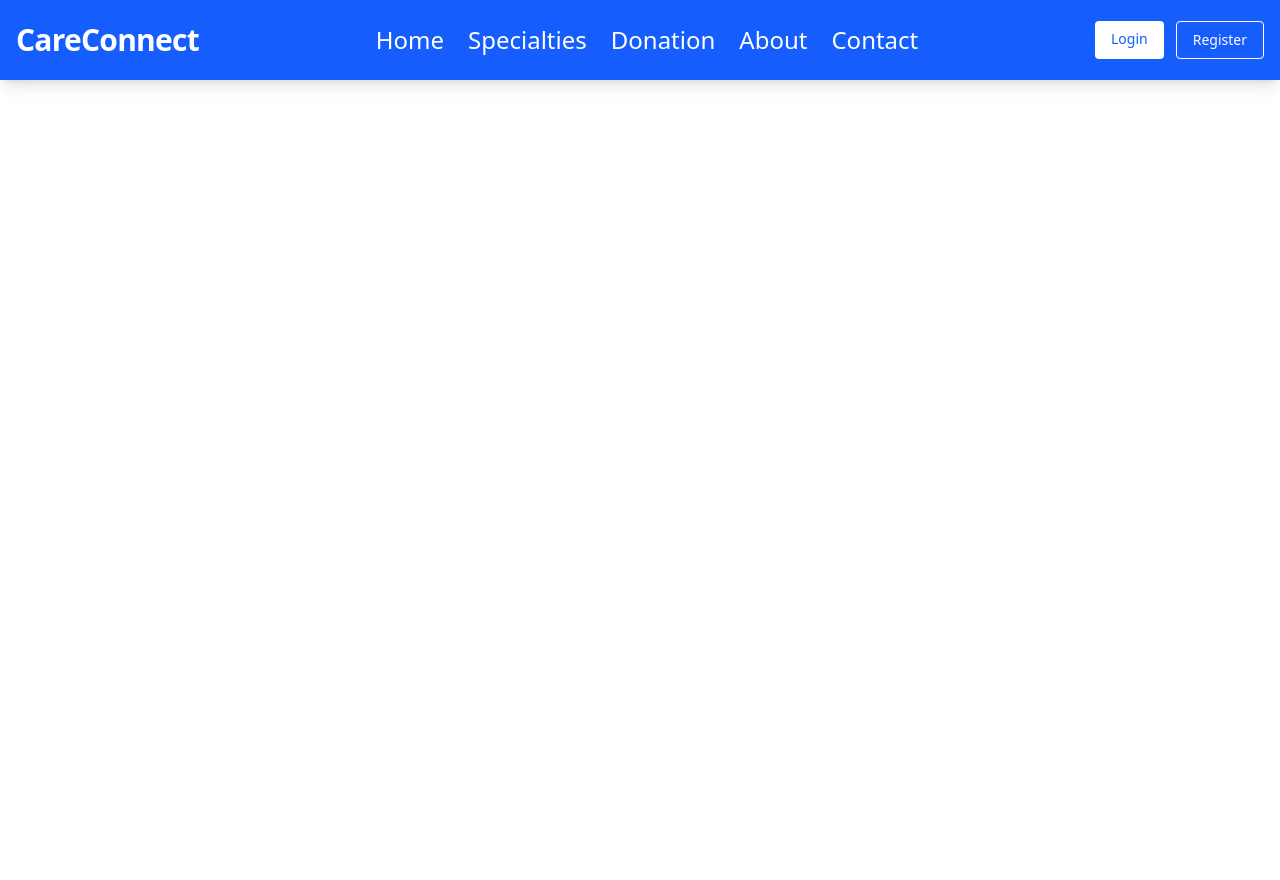
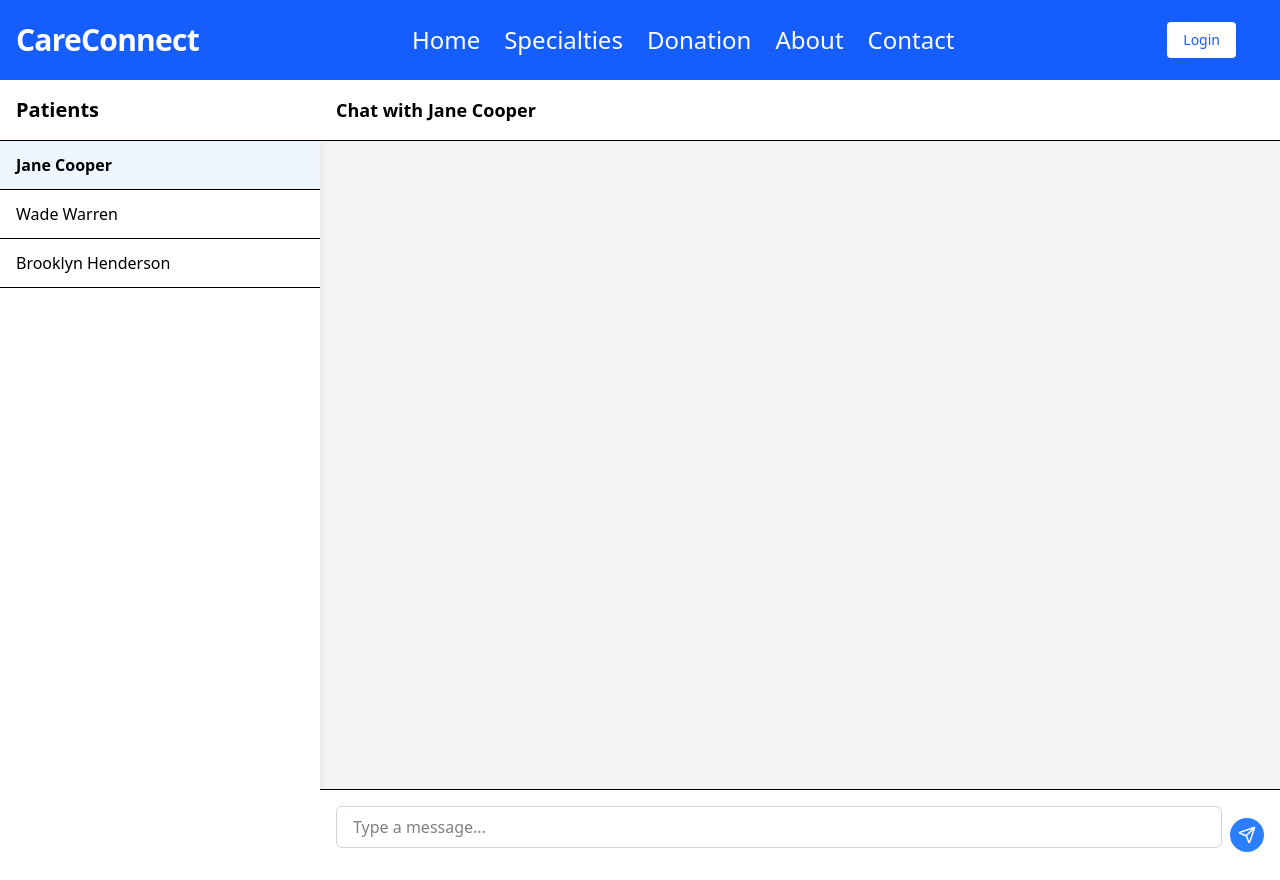
Before and after one commit to Kartiki23/CareConnect, a React (Vite) app in the folder frontend/: page /doctormsg in a window 1280 px wide. Before the commit the page ends 800 px from the top, so only its background shows below. Built offline with nearby package versions, Linux system fonts and the light colour scheme.

Commit message:
Doctor Chatbox

```diff
--- a/frontend/package.json
+++ b/frontend/package.json
@@ -19,6 +19,7 @@
     "react-router-dom": "^7.7.0",
     "react-scroll": "^1.9.3",
     "recharts": "^3.1.0",
+    "socket.io-client": "^4.8.1",
     "tailwindcss": "^4.1.11"
   },
   "devDependencies": {
--- a/frontend/src/App.jsx
+++ b/frontend/src/App.jsx
@@ -11,6 +11,8 @@ import DoctorRegistration from './DoctorFlow/DoctorRegistration';
 import DoctorDashboard from './DoctorFlow/DoctorDashboard';
 import DoctorAppointment from './DoctorFlow/DoctorAppointment';
 import PatientDetails from './DoctorFlow/PatientsDetails';
+import DoctorSidebar from './DoctorFlow/DoctorSidebar';
+import DoctorMsg from './DoctorFlow/DoctorMsg';
 
 const App = () => {
   return (
@@ -27,6 +29,8 @@ const App = () => {
         <Route path="/doctorDashboard" element={<DoctorDashboard />} />
         <Route path="/doctorAppointment" element={<DoctorAppointment />} />
         <Route path="/patientDetails" element={<PatientDetails />} />
+        <Route path='/doctorsidebar' element={<DoctorSidebar/>}/>
+        <Route path='/doctormsg' element={<DoctorMsg/>}/>
 
       </Routes>
     </BrowserRouter>
--- a/frontend/src/DoctorFlow/DoctorAppointment.jsx
+++ b/frontend/src/DoctorFlow/DoctorAppointment.jsx
@@ -1,6 +1,7 @@
 import React from "react";
 import { motion } from "framer-motion";
 import { Search } from "lucide-react";
+import DoctorSidebar from "./DoctorSidebar";
 
 const appointments = [
   {
@@ -44,6 +45,7 @@ const getStatusColor = (status) => {
 
 const DoctorAppointment = () => {
   return (
+    <DoctorSidebar>
     <motion.div
       className="p-6"
       initial={{ opacity: 0 }}
@@ -107,10 +109,10 @@ const DoctorAppointment = () => {
                   <button className="bg-green-600 text-white px-3 py-1 rounded hover:bg-green-700 text-sm transition">
                     Accept
                   </button>
-                  <button className="bg-blue-400 text-white px-3 py-1 rounded hover:bg-green-700 text-sm transition">
+                  <button className="bg-blue-400 text-white px-3 py-1 rounded hover:bg-green-700 text-sm transition mt-1">
                     Reschedule
                   </button>
-                  <button className="bg-red-600 text-white px-3 py-1 rounded hover:bg-red-700 text-sm transition">
+                  <button className="bg-red-600 text-white px-3 py-1 rounded hover:bg-red-700 text-sm transition mt-1">
                     Cancel
                   </button>
                 </td>
@@ -120,6 +122,7 @@ const DoctorAppointment = () => {
         </table>
       </div>
     </motion.div>
+    </DoctorSidebar>
   );
 };
 
--- a/frontend/src/DoctorFlow/DoctorDashboard.jsx
+++ b/frontend/src/DoctorFlow/DoctorDashboard.jsx
@@ -1,4 +1,4 @@
-// src/components/MedicalDashboard.jsx
+
 import React from "react";
 import { Link } from "react-router-dom";
 import {
@@ -15,6 +15,7 @@ import {
   Cell,
   Legend,
 } from "recharts";
+import DoctorSidebar from "./DoctorSidebar";
 
 // Sample data
 const activityData = [
@@ -56,26 +57,8 @@ const Card = ({ title, value, sub, subColor = "text-gray-400" }) => (
 
 const DoctorDashboard = () => {
   return (
+    <DoctorSidebar>
     <div className="min-h-screen flex flex-col md:flex-row bg-gradient-to-br from-pink-50 to-white">
-      {/* Sidebar */}
-      <aside className="w-full md:w-64 bg-white shadow-md md:h-screen p-6">
-        <h2 className="text-2xl font-bold text-indigo-600 mb-10">CareConnect</h2>
-        <nav className="space-y-4 font-semibold">
-          <div className="hover:text-indigo-600 cursor-pointer">Dashboard</div>
-          <Link to ="/doctorAppointment"><div className="hover:text-indigo-600 cursor-pointer mt-2">Appointments</div></Link>
-          <Link to ="/patientDetails"><div className="hover:text-indigo-600 cursor-pointer mt-2">Patients</div></Link>
-          <div className="hover:text-indigo-600 cursor-pointer">Messages</div>
-          <div className="hover:text-indigo-600 cursor-pointer">Medications</div>
-          <div className="hover:text-indigo-600 cursor-pointer">Documents</div>
-          <div className="hover:text-indigo-600 cursor-pointer">Finances</div>
-          <div className="hover:text-indigo-600 cursor-pointer">Settings</div>
-        </nav>
-        <div className="absolute bottom-6">
-          <button className="bg-indigo-600 text-white px-4 py-2 rounded-md hover:bg-indigo-700">
-            Upgrade
-          </button>
-        </div>
-      </aside>
 
       {/* Main Content */}
       <main className="flex-1 p-6 overflow-auto">
@@ -167,6 +150,7 @@ const DoctorDashboard = () => {
         </div>
       </main>
     </div>
+    </DoctorSidebar>
   );
 };
 
--- /dev/null
+++ b/frontend/src/DoctorFlow/DoctorMsg.jsx
@@ -0,0 +1,103 @@
+// src/pages/MultiPatientChat.jsx
+import React, { useState } from "react";
+import { motion } from "framer-motion";
+import { Send } from "lucide-react";
+
+const patients = [
+  { id: 1, name: "Jane Cooper" },
+  { id: 2, name: "Wade Warren" },
+  { id: 3, name: "Brooklyn Henderson" },
+];
+
+const DoctorMsg = () => {
+  const [selectedPatient, setSelectedPatient] = useState(patients[0]);
+  const [messages, setMessages] = useState({});
+  const [input, setInput] = useState("");
+
+  const handleSend = () => {
+    if (!input.trim()) return;
+
+    const newMessage = {
+      text: input,
+      sender: "doctor",
+      timestamp: new Date().toISOString(),
+    };
+
+    const patientId = selectedPatient.id;
+    const updatedMessages = {
+      ...messages,
+      [patientId]: [...(messages[patientId] || []), newMessage],
+    };
+
+    setMessages(updatedMessages);
+    setInput("");
+  };
+
+  return (
+    <div className="flex h-screen bg-gray-100">
+      {/* Sidebar */}
+      <div className="w-1/4 bg-white shadow-lg">
+        <div className="p-4 text-xl font-bold border-b">Patients</div>
+        <ul>
+          {patients.map((p) => (
+            <li
+              key={p.id}
+              onClick={() => setSelectedPatient(p)}
+              className={`px-4 py-3 cursor-pointer border-b hover:bg-gray-100 ${
+                selectedPatient.id === p.id ? "bg-blue-50 font-semibold" : ""
+              }`}
+            >
+              {p.name}
+            </li>
+          ))}
+        </ul>
+      </div>
+
+      {/* Chat Area */}
+      <div className="flex-1 flex flex-col">
+        {/* Header */}
+        <div className="p-4 border-b bg-white flex items-center text-lg font-semibold">
+          Chat with {selectedPatient.name}
+        </div>
+
+        {/* Messages */}
+        <div className="flex-1 overflow-y-auto p-4 space-y-2">
+          {(messages[selectedPatient.id] || []).map((msg, idx) => (
+            <motion.div
+              key={idx}
+              initial={{ opacity: 0, y: 5 }}
+              animate={{ opacity: 1, y: 0 }}
+              transition={{ duration: 0.2 }}
+              className={`max-w-xs px-4 py-2 rounded-lg ${
+                msg.sender === "doctor"
+                  ? "bg-blue-500 text-white self-end ml-auto"
+                  : "bg-gray-200 text-gray-800"
+              }`}
+            >
+              {msg.text}
+            </motion.div>
+          ))}
+        </div>
+
+        {/* Input */}
+        <div className="p-4 border-t bg-white flex items-center">
+          <input
+            value={input}
+            onChange={(e) => setInput(e.target.value)}
+            onKeyDown={(e) => e.key === "Enter" && handleSend()}
+            placeholder="Type a message..."
+            className="flex-1 border border-gray-300 rounded-md py-2 px-4 focus:outline-none focus:ring-2 focus:ring-blue-400 mb-4"
+          />
+          <button
+            onClick={handleSend}
+            className="ml-2 bg-blue-500 hover:bg-blue-600 text-white p-2 rounded-full"
+          >
+            <Send size={18} />
+          </button>
+        </div>
+      </div>
+    </div>
+  );
+};
+
+export default DoctorMsg;
--- /dev/null
+++ b/frontend/src/DoctorFlow/DoctorSidebar.jsx
@@ -0,0 +1,35 @@
+import { Sidebar } from 'lucide-react';
+import React from 'react';
+import { Link } from 'react-router-dom';
+
+const DoctorSidebar = ({ children }) => {
+  return (
+    <div className="flex h-screen bg-gray-50">
+      {/* Sidebar */}
+        <aside className="w-full md:w-64 bg-white shadow-md fixed md:h-screen p-6">
+        <h2 className="text-2xl font-bold text-indigo-600 mb-10">CareConnect</h2>
+        <nav className="space-y-4 font-semibold">
+          <Link to ="/doctorDashboard"><div className="hover:text-indigo-600 cursor-pointer">Dashboard</div></Link>
+          <Link to ="/doctorAppointment"><div className="hover:text-indigo-600 cursor-pointer mt-2">Appointments</div></Link>
+          <Link to ="/patientDetails"><div className="hover:text-indigo-600 cursor-pointer mt-2">Patients</div></Link>
+          <Link to ="/doctormsg"><div className="hover:text-indigo-600 cursor-pointer">Messages</div></Link>
+          <div className="hover:text-indigo-600 cursor-pointer">Medications</div>
+          <div className="hover:text-indigo-600 cursor-pointer">Documents</div>
+          <div className="hover:text-indigo-600 cursor-pointer">Finances</div>
+          <div className="hover:text-indigo-600 cursor-pointer">Settings</div>
+        </nav>
+        <div className="absolute bottom-6">
+          <button className="bg-indigo-600 text-white px-4 py-2 rounded-md hover:bg-indigo-700">
+            Upgrade
+          </button>
+        </div>
+      </aside>
+      {/* Main Content */}
+      <main className="ml-64 flex-1 p-8 overflow-auto">
+        {children}
+      </main>
+    </div>
+  );
+};
+
+export default DoctorSidebar;
--- a/frontend/src/DoctorFlow/PatientsDetails.jsx
+++ b/frontend/src/DoctorFlow/PatientsDetails.jsx
@@ -1,6 +1,7 @@
 import React, { useState } from "react";
 import { motion } from "framer-motion";
 import { Phone, MessageCircle, Search } from "lucide-react";
+import DoctorSidebar from "./DoctorSidebar";
 
 const currentDoctor = "Dr. Alex";
 
@@ -68,6 +69,7 @@ const PatientDetails = () => {
   );
 
   return (
+    <DoctorSidebar>
     <motion.div
       className="p-6 bg-gray-50 min-h-screen"
       initial={{ opacity: 0 }}
@@ -137,6 +139,7 @@ const PatientDetails = () => {
         </table>
       </div>
     </motion.div>
+    </DoctorSidebar>
   );
 };
 
--- a/frontend/src/publicAcces/Navbar.jsx
+++ b/frontend/src/publicAcces/Navbar.jsx
@@ -42,11 +42,8 @@ const Navbar = () => {
 
         {/* Auth Buttons */}
         <div className="space-x-3 text-sm font-medium hidden md:flex">
-          <Link to="/login" className="px-4 py-2 bg-white text-blue-600 rounded hover:bg-gray-100 transition">
+          <Link to="/login" className="px-4 py-2 mr-7 bg-white text-blue-600 rounded hover:bg-gray-100 transition">
             Login
-          </Link>
-          <Link to="/register" className="px-4 py-2 border border-white rounded hover:bg-blue-500 transition">
-            Register
           </Link>
         </div>
       </div>
```
Also changed, not shown: 1 other file (tests, documents, lock files or other folders).
